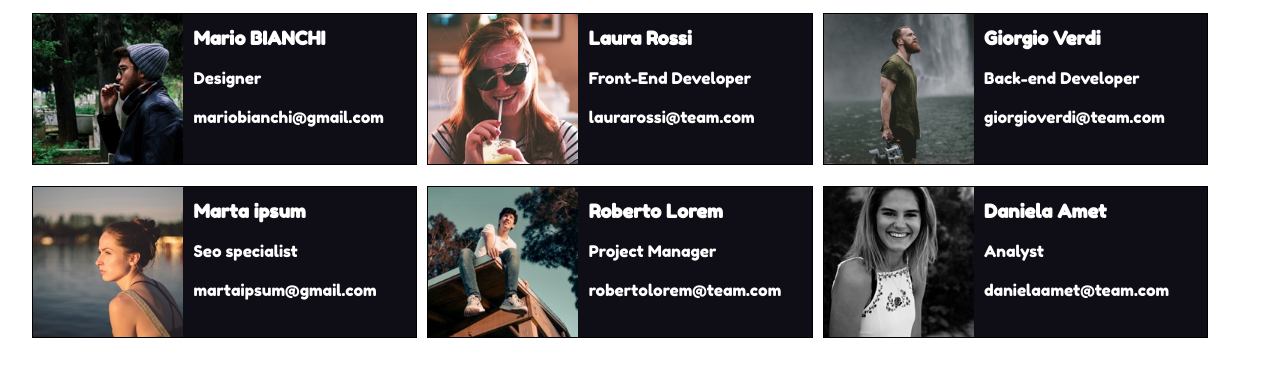
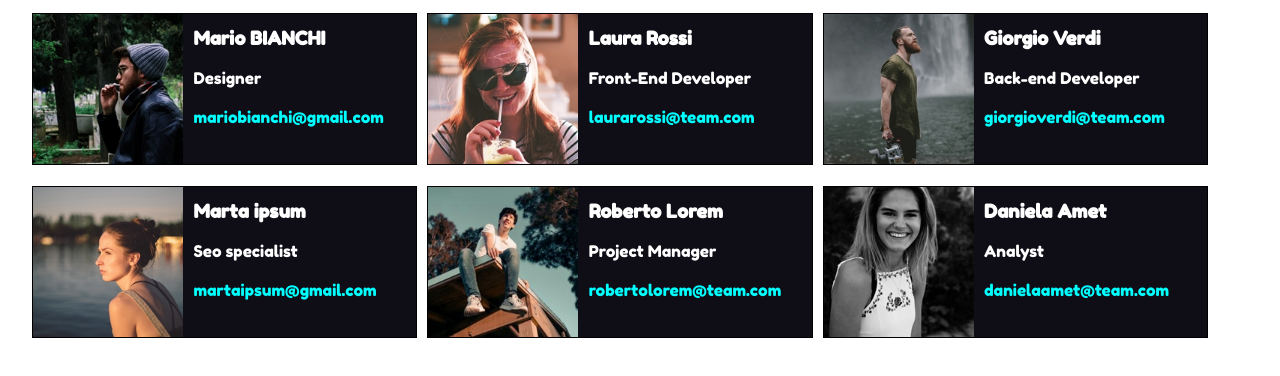
Before and after one commit to benitorubano1992/html-css-float-cards, a plain HTML site: page index.html in a window 1280 px wide. Shown: the part 82-458 px from the top of the page. Drawn offline with Linux system fonts and the light colour scheme.

Commit message:
aggiornamento colori

```diff
--- a/css/stile.css
+++ b/css/stile.css
@@ -57,7 +57,9 @@ h1.colorato{
     float:left;
     padding-right: 0.65rem;
 }
-
+.colum p{
+    color:aqua
+}
 .colum span{
     display: inline-block;
 }
```
